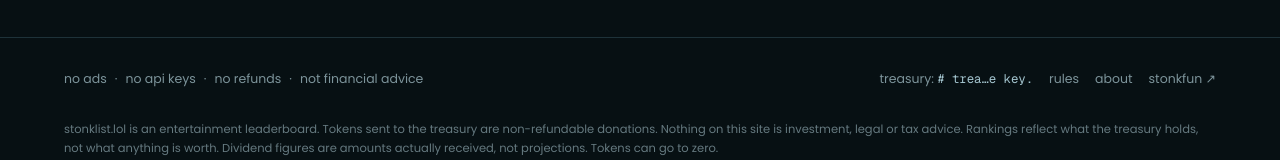
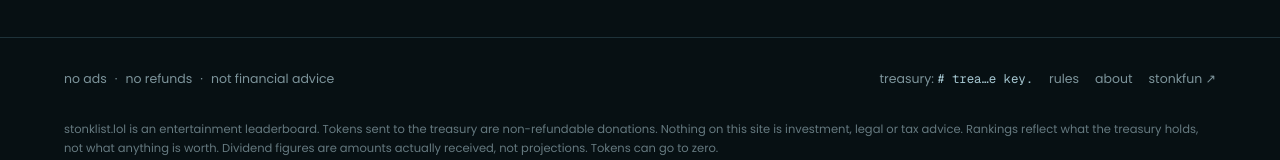
Before and after one commit to hankobaggins/stonklist, a Next.js app: page / in a window 1280 px wide. Shown: the part 655-815 px from the top of the page. Built offline with nearby package versions, Linux system fonts and the light colour scheme; no server answers; the database is empty.

Commit message:
chore(footer): drop 'no api keys' line

```diff
--- a/components/Footer.tsx
+++ b/components/Footer.tsx
@@ -8,7 +8,6 @@ export function Footer() {
       <div className="mx-auto max-w-[1200px] px-4 sm:px-6 py-8 flex flex-col sm:flex-row gap-4 sm:items-center justify-between text-[12.5px] text-fg-3">
         <div className="flex flex-wrap items-center gap-x-2">
           <span>no ads</span><span>·</span>
-          <span>no api keys</span><span>·</span>
           <span>no refunds</span><span>·</span>
           <span>not financial advice</span>
         </div>
```
